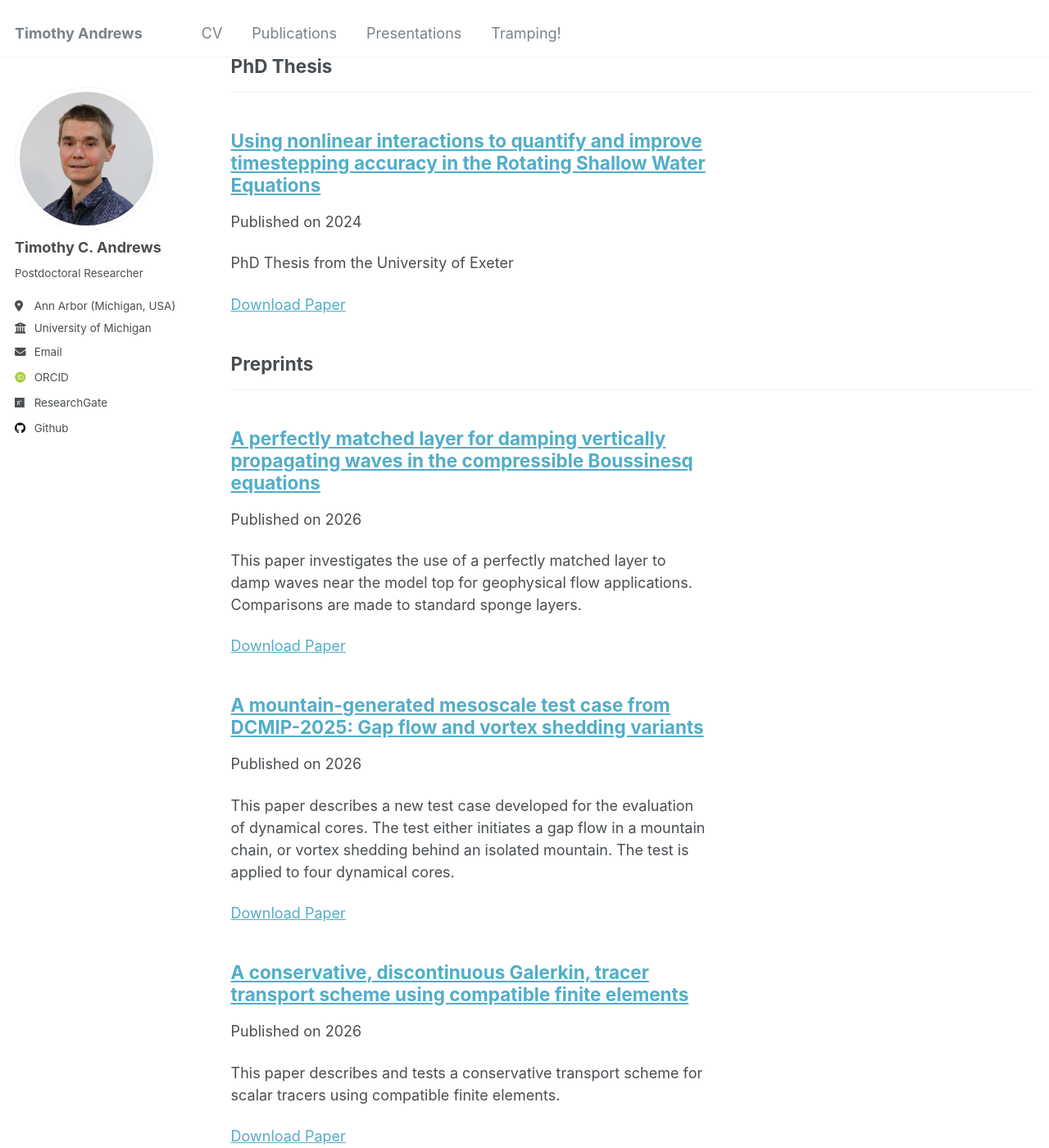
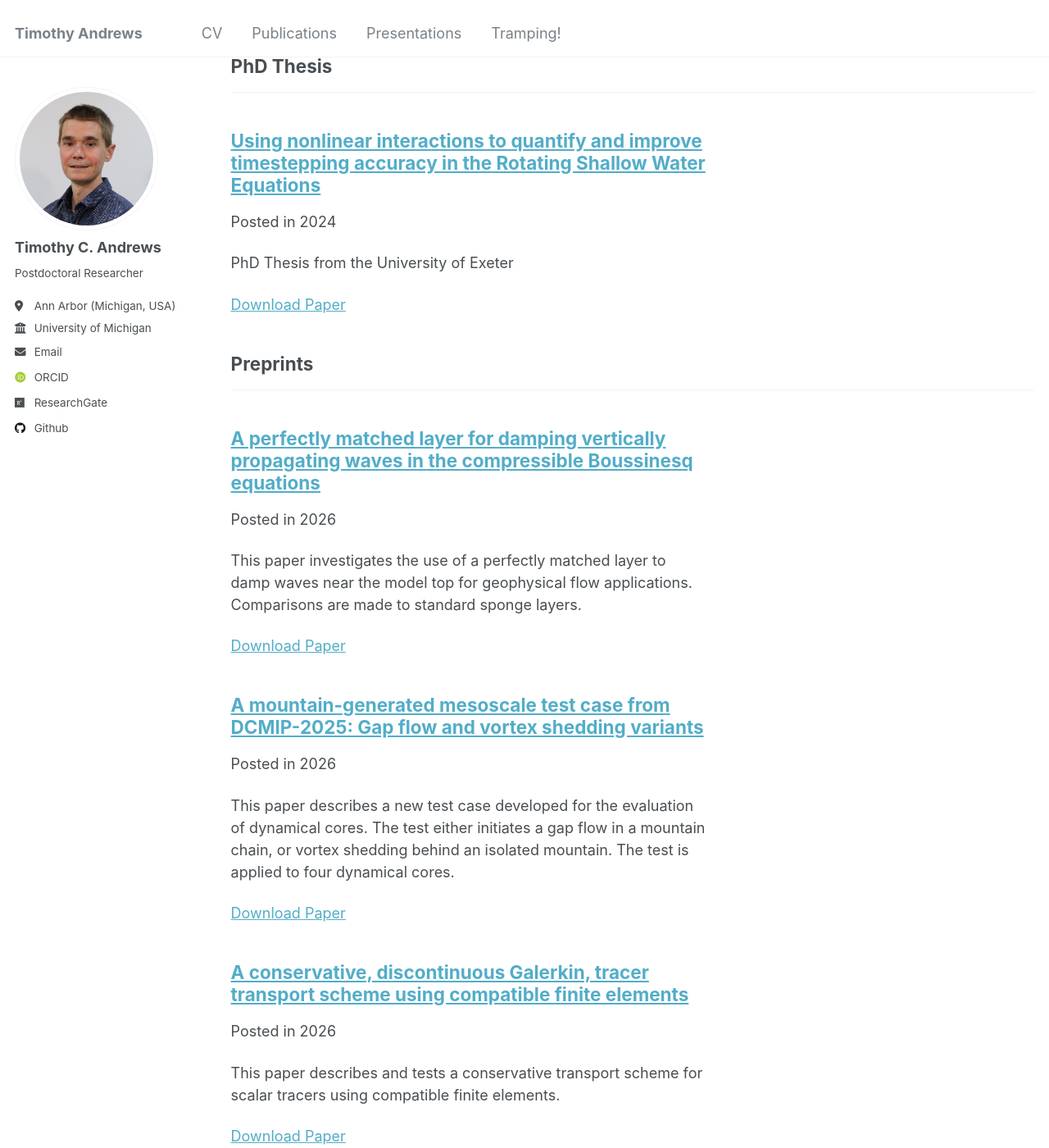
Before and after one commit to ta440/ta440.github.io, a Jekyll site: the page built from _pages/publications.html, in a window 1280 px wide and 1400 px high, scrolled down 529 px. Shown: the whole window at 82% size. Built offline with Jekyll 4.4.1, drawn with Linux system fonts in a browser that asks for light colours; some web fonts are replaced; some of the changed text lies outside the part shown.

Commit message:
Update archive-single.html

```diff
--- a/_includes/archive-single.html
+++ b/_includes/archive-single.html
@@ -42,10 +42,10 @@
           <p> {{ post.type }}, <i>{{ post.venue }}</i>, {{ post.date | default: "1900-01-01" | date: "%Y" }} </p>
         {% elsif post.collection == 'publications'%}
 
-          {% if post.category == 'manuscript'%}
+          {% if post.category == 'articles'%}
             <p>Published in <i>{{ post.venue }}</i>, {{ post.date | default: "1900-01-01" | date: "%Y" }} </p>
           {% else %}
-            <p>Published on {{ post.date | default: "1900-01-01" | date: "%Y" }} </p>
+            <p>Posted in {{ post.date | default: "1900-01-01" | date: "%Y" }} </p>
           {% endif %}
         {% elsif post.date %}
          <p class="page__date"><strong><i class="fa fa-fw fa-calendar" aria-hidden="true"></i> {{ site.data.ui-text[site.locale].date_label | default: "Published:" }}</strong> <time datetime="{{ post.date | default: "1900-01-01" | date_to_xmlschema }}">{{ post.date | default: "1900-01-01" | date: "%B %d, %Y" }}</time></p>
```
